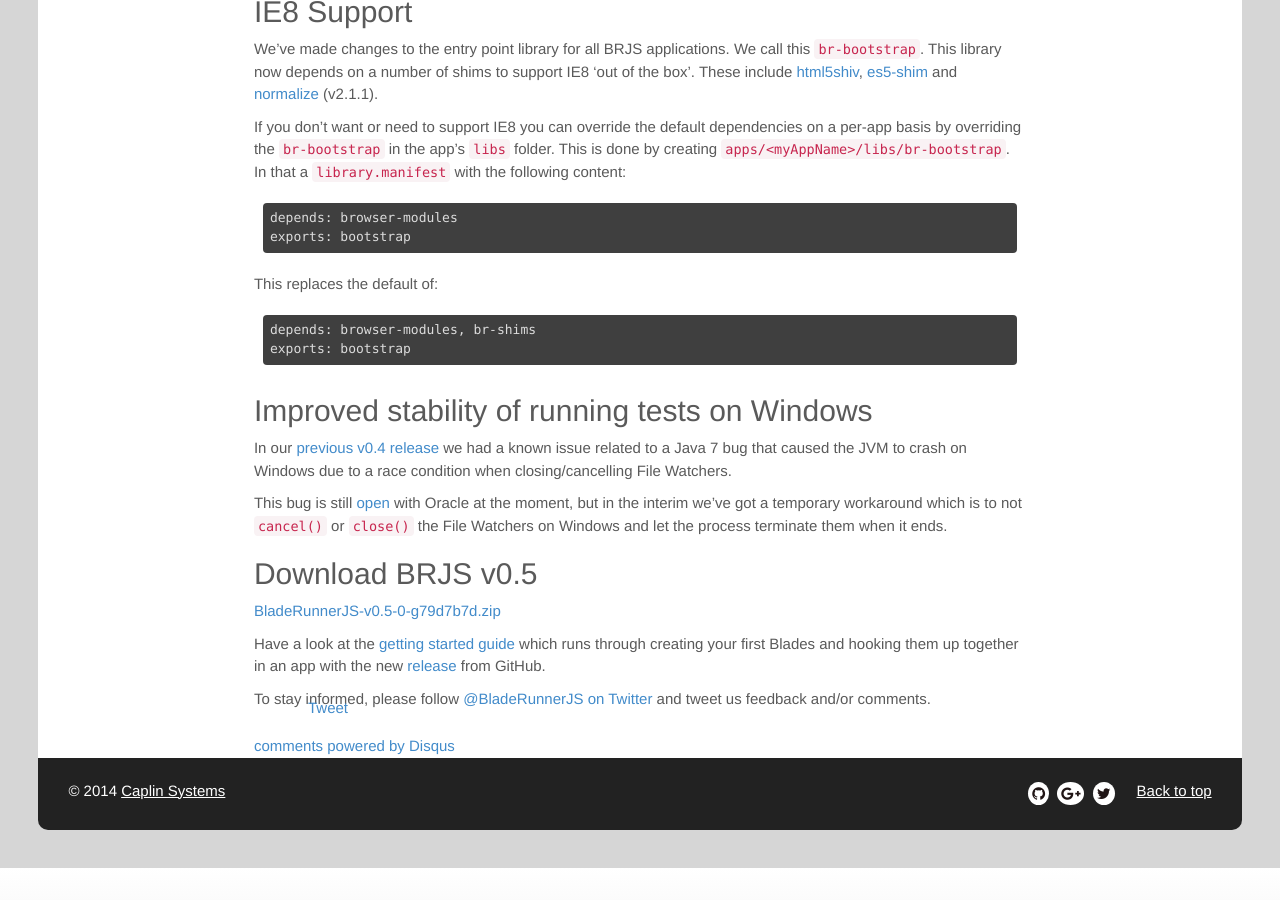
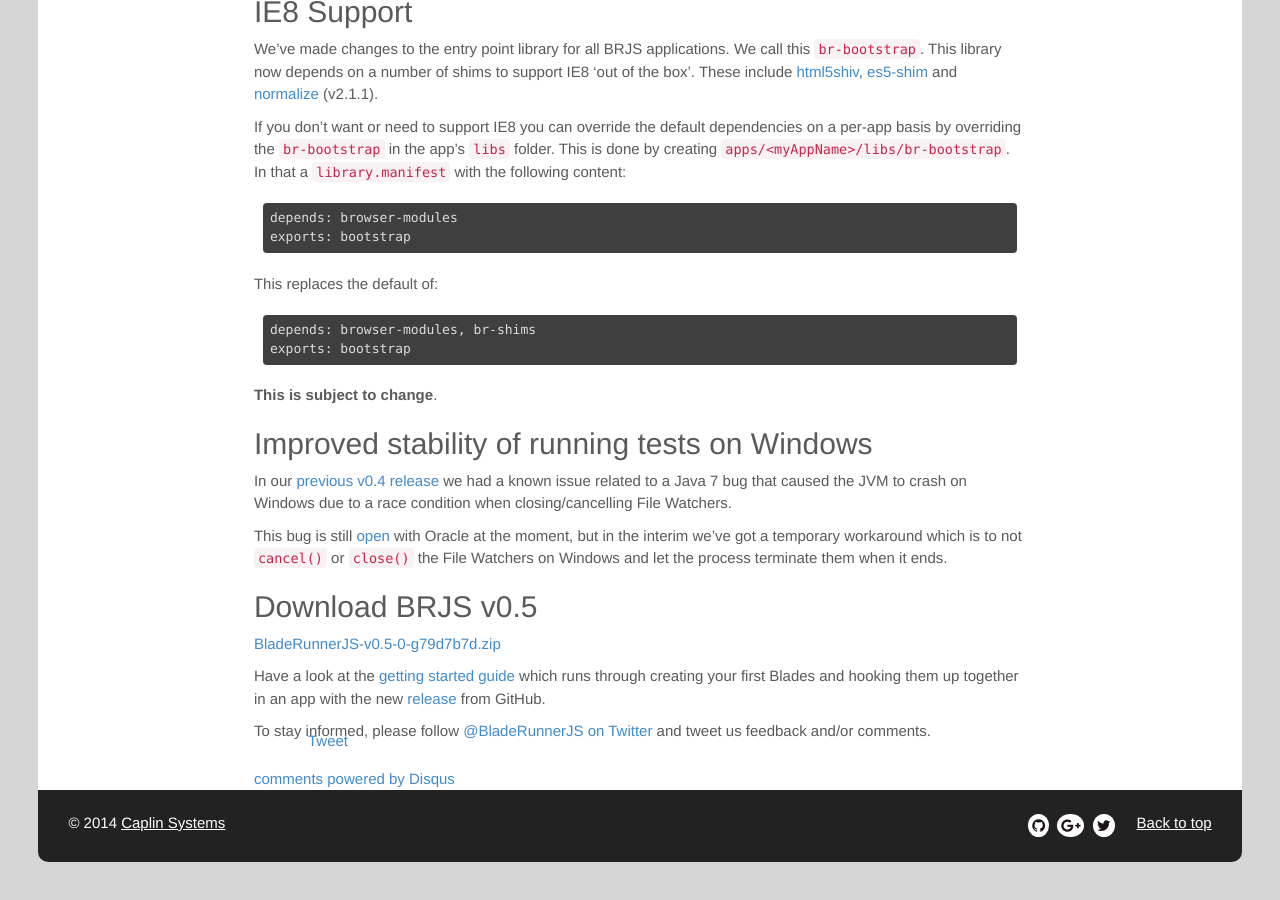
Before and after one commit to BladeRunnerJS/brjs-site, a Jekyll site: the page built from _posts/2014-03-19-0.5-released.md, in a window 1280 px wide and 900 px high, scrolled down 871 px. Built offline with Jekyll 4.4.1, drawn with Linux system fonts in a browser that asks for light colours; nearby versions of some CDN libraries; Markdown is read by kramdown in place of the engine named in the settings; comment, search, counter and statistics services are not loaded; before the commit the page ends 1739 px from its top, so only the background shows below that.

Commit message:
fixin shim to stay subject to change

````diff
--- a/_posts/2014-03-19-0.5-released.md
+++ b/_posts/2014-03-19-0.5-released.md
@@ -58,6 +58,8 @@
 exports: bootstrap
 ```
 
+**This is subject to change**.
+
 ## Improved stability of running tests on Windows
 
 In our [previous v0.4 release](https://github.com/BladeRunnerJS/brjs/releases/tag/v0.4) we had a known issue related to a Java 7 bug that caused the JVM to crash on Windows due to a race condition when closing/cancelling File Watchers.
````
